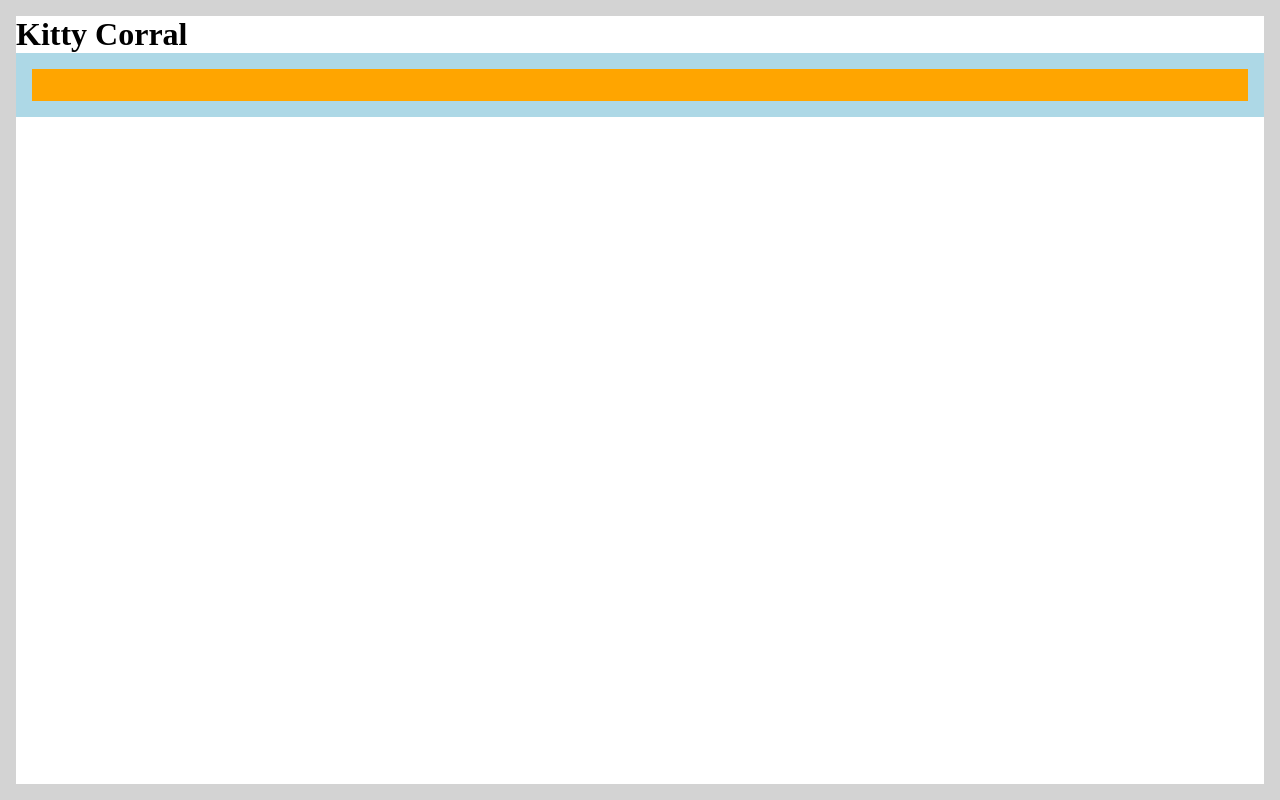
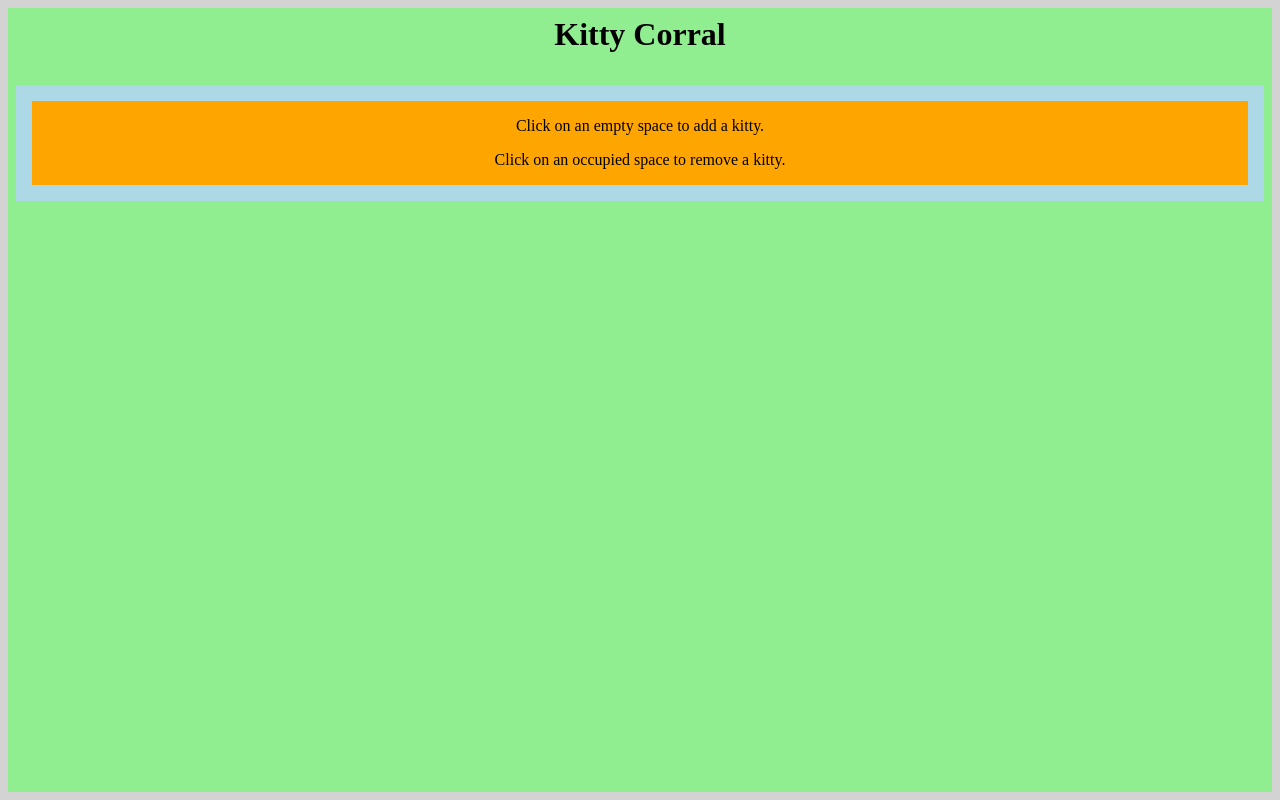
Before and after one commit to franco-ortega/kitty-corral, a Next.js app: page /corral in a window 1280 px wide. Built offline with nearby package versions, Linux system fonts and the light colour scheme.

Commit message:
add content and styling to Layout and Corral

```diff
--- a/components/corral/Corral.jsx
+++ b/components/corral/Corral.jsx
@@ -19,7 +19,9 @@ const Corral = ({ corralCount }) => {
 
   return (
     <div className={styles.Corral}>
+      <p>Click on an empty space to add a kitty.</p>
       <div>{slots}</div>
+      <p>Click on an occupied space to remove a kitty.</p>
       {/* <button onClick={onAddKittyClick}> */}
       {/* {!occupied ? 'Add Kitties' : 'Remove Kitties'} */}
       {/* </button> */}
--- a/components/corral/Corral.module.css
+++ b/components/corral/Corral.module.css
@@ -6,8 +6,10 @@
 }
 
 .Corral div {
+  margin-block: 0.5rem;
   display: flex;
   flex-direction: row;
   flex-wrap: wrap;
-  gap: .5rem;
+  justify-content: center;
+  gap: 0.5rem;
 }
--- a/components/layout/Layout.module.css
+++ b/components/layout/Layout.module.css
@@ -1,5 +1,12 @@
 .Layout {
-  border: 1rem solid lightgray;
+  border: .5rem solid lightgray;
+  background-color: lightgreen;
   height: 100vh;
+  padding: .5rem;
+  text-align: center;
   overflow: auto;
 }
+
+.Layout main {
+  padding-top: 2rem;
+}
```
